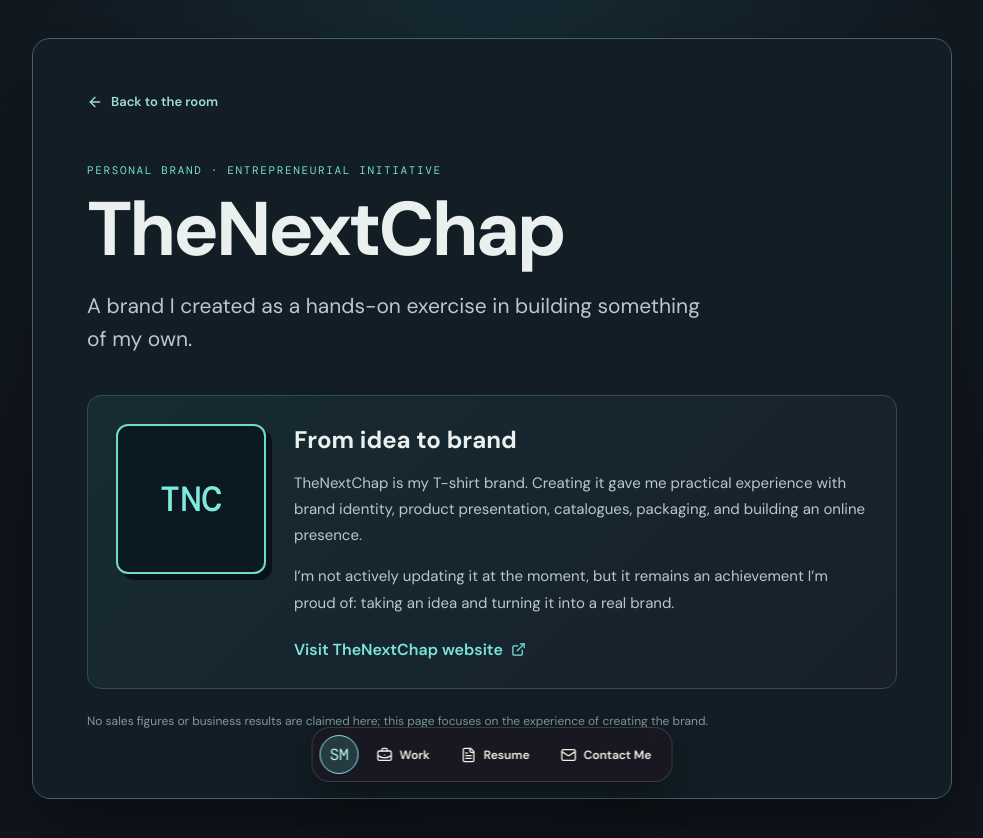
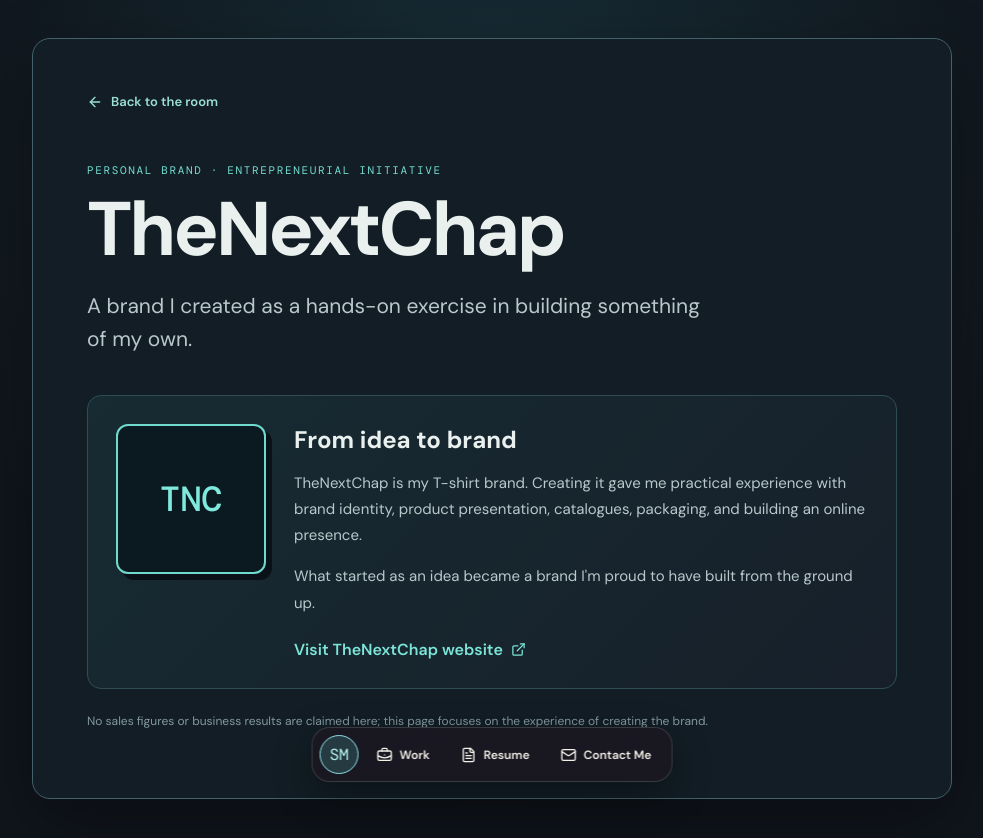
Before and after one commit to saqibmojeeb/saqib-portfolio, a React (Vite) app: page /brand in a window 1280 px wide. Shown: the top 838 px of the page, without its empty margins (148-1131 px from the left). Built offline with nearby package versions, Linux system fonts and the light colour scheme.

Commit message:
Revise brand description for clarity and impact

```diff
--- a/src/pages/Brand.tsx
+++ b/src/pages/Brand.tsx
@@ -14,7 +14,7 @@ export default function Brand() {
           <div>
             <h2>From idea to brand</h2>
             <p>TheNextChap is my T-shirt brand. Creating it gave me practical experience with brand identity, product presentation, catalogues, packaging, and building an online presence.</p>
-            <p>I’m not actively updating it at the moment, but it remains an achievement I’m proud of: taking an idea and turning it into a real brand.</p>
+            <p>What started as an idea became a brand I'm proud to have built from the ground up.</p>
             <a className="brand-external" href="https://www.thenextchap.com/" target="_blank" rel="noreferrer">Visit TheNextChap website <ExternalLink size={15} /></a>
           </div>
         </div>
```
